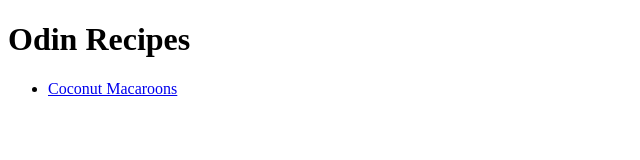
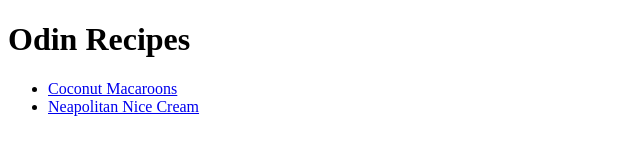
Before and after one commit to p-mendez/odin-recipes, a plain HTML site: page index.html in a window 1280 px wide. Shown: the whole page, without its empty margins (0-640 px from the left). Drawn offline with Linux system fonts and the light colour scheme.

Commit message:
Add link to neapolitan-nice-cream.html

```diff
--- a/index.html
+++ b/index.html
@@ -9,6 +9,8 @@
   <h1>Odin Recipes</h1>
   <ul>
     <li><a href="./recipes/coconut-macaroons.html" target="_blank" rel="noopener noreferrer">Coconut Macaroons</a></li>
+    <li><a href="./recipes/neapolitan-nice-cream.html" target="_blank" rel="noopener noreferrer">Neapolitan Nice Cream</a>
+
   </ul>
 </body>
 </html>
```
